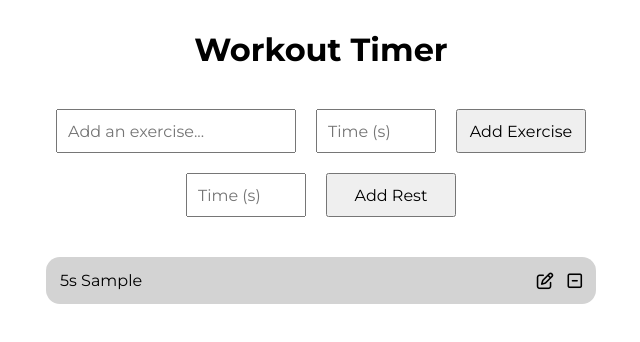
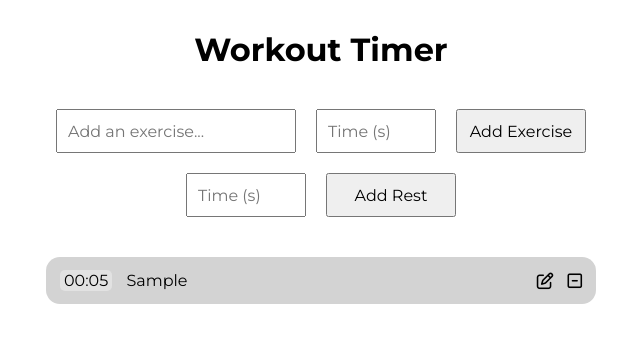
Before and after one commit to mrynp/workout-timer, a React (Create React App) app: page / in a window 1280 px wide. Both pictures are taken after typing "Sample", "5" into the empty fields and a click on the button "Add Exercise". Shown: the top 342 px of the page, without its empty margins (319-959 px from the left). Built offline with nearby package versions, Linux system fonts and the light colour scheme.

Commit message:
Capitalize workout names and format time display to MM:SS

```diff
--- a/src/App.css
+++ b/src/App.css
@@ -78,3 +78,10 @@
 .actions-container button:hover {
   opacity: 0.7;
 }
+
+.workout-item p span {
+  background-color: rgb(226, 226, 226);
+  padding: 1px 4px;
+  margin-right: 10px;
+  border-radius: 5px;
+}
--- a/src/WorkoutInput.js
+++ b/src/WorkoutInput.js
@@ -10,11 +10,21 @@ const WorkoutInput = ({
 }) => {
   const [restTime, setRestTime] = useState("");
 
+  const capitalizeFirstLetter = (string) => {
+    return string.toLowerCase().replace(/\b\w/g, (char) => char.toUpperCase());
+  };
+
+  const secondsToMinutes = (time) => {
+    const minutes = `${Math.floor(time / 60)}`.padStart(2, "0");
+    const seconds = `${time - minutes * 60}`.padStart(2, "0");
+    return `${minutes}:${seconds}`;
+  };
+
   const handleAddExercise = () => {
     if (exerciseName && exerciseTime) {
       onAddExercise({
-        name: exerciseName,
-        time: parseInt(exerciseTime),
+        name: capitalizeFirstLetter(exerciseName),
+        time: secondsToMinutes(exerciseTime),
       });
     }
   };
@@ -31,7 +41,7 @@ const WorkoutInput = ({
     if (restTime) {
       onAddExercise({
         name: "Rest",
-        time: parseInt(restTime),
+        time: secondsToMinutes(restTime),
       });
     }
   };
--- a/src/WorkoutList.js
+++ b/src/WorkoutList.js
@@ -23,7 +23,7 @@ const WorkoutList = ({
               onDrop={() => handleDrop(workoutIndex)}
             >
               <p>
-                {workout.time}s {workout.name}
+                <span>{workout.time}</span> {workout.name}
               </p>
               <div className="actions-container">
                 <button
```
